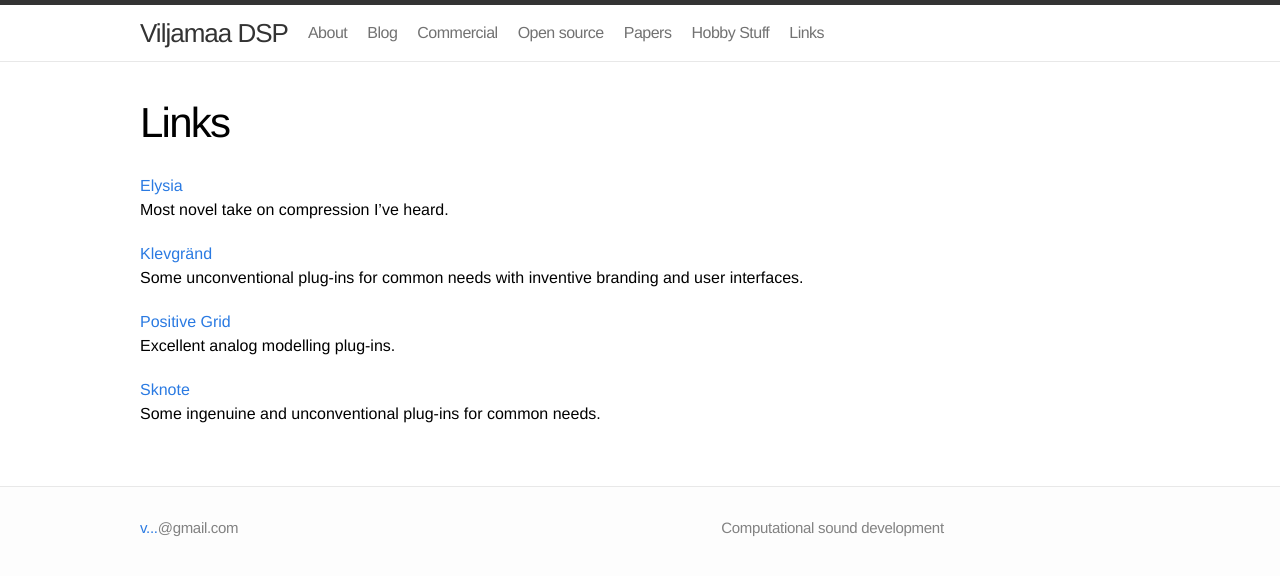
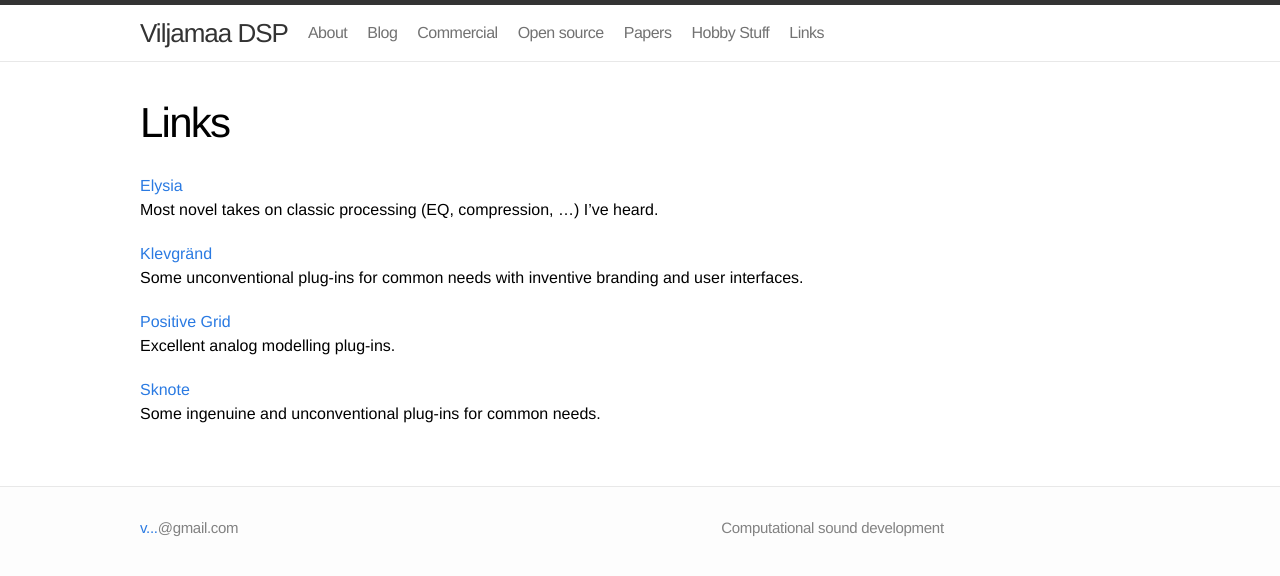
Before and after one commit to mviljamaa/mviljamaa.github.io, a Jekyll site: the page built from links/index.markdown, in a window 1280 px wide. Shown: the top 576 px of the page. Built offline with Jekyll 4.4.1, drawn with Linux system fonts in a browser that asks for light colours.

Commit message:
Update index.markdown

```diff
--- a/links/index.markdown
+++ b/links/index.markdown
@@ -11,7 +11,7 @@ tags: []
 ---
 
 [Elysia](http://www.elysia.com/)<br />
-Most novel take on compression I've heard.
+Most novel takes on classic processing (EQ, compression, ...) I've heard.
 
 [Klevgränd](https://klevgrand.se/products/)<br />
 Some unconventional plug-ins for common needs with inventive branding and user interfaces.
```
